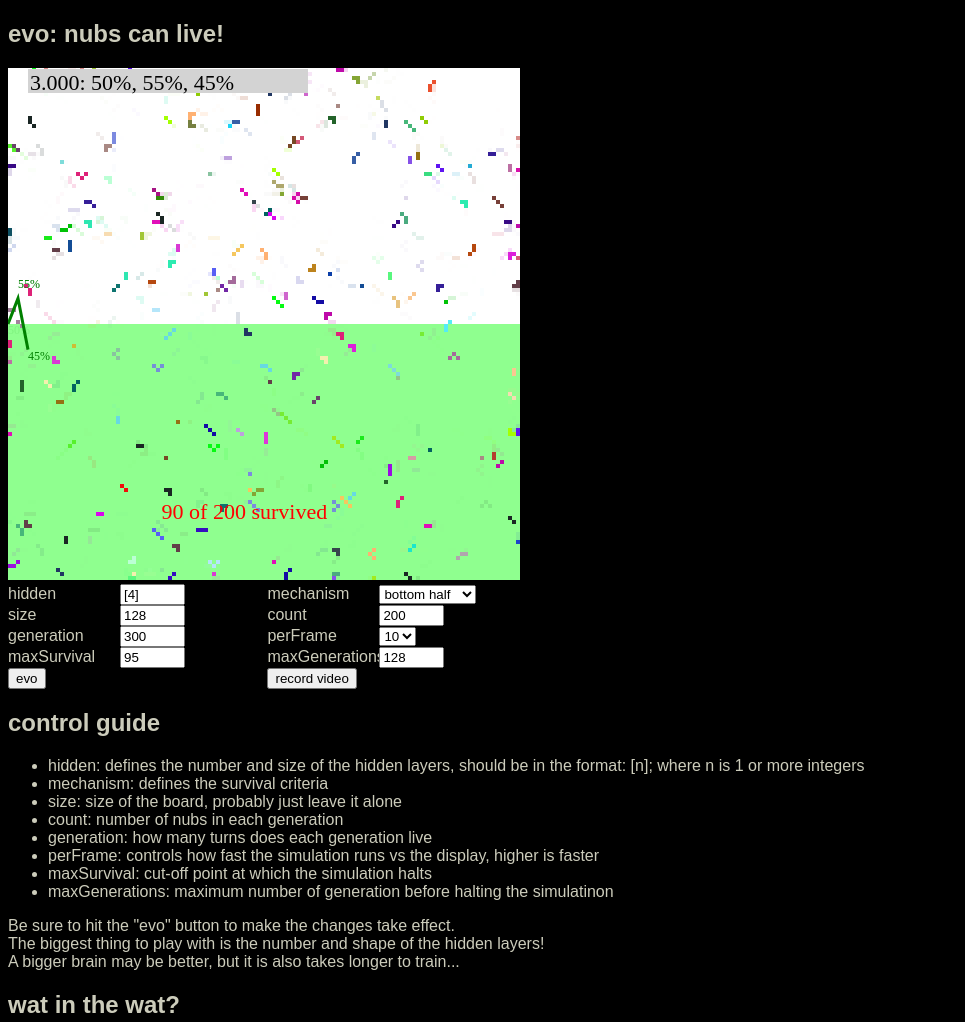
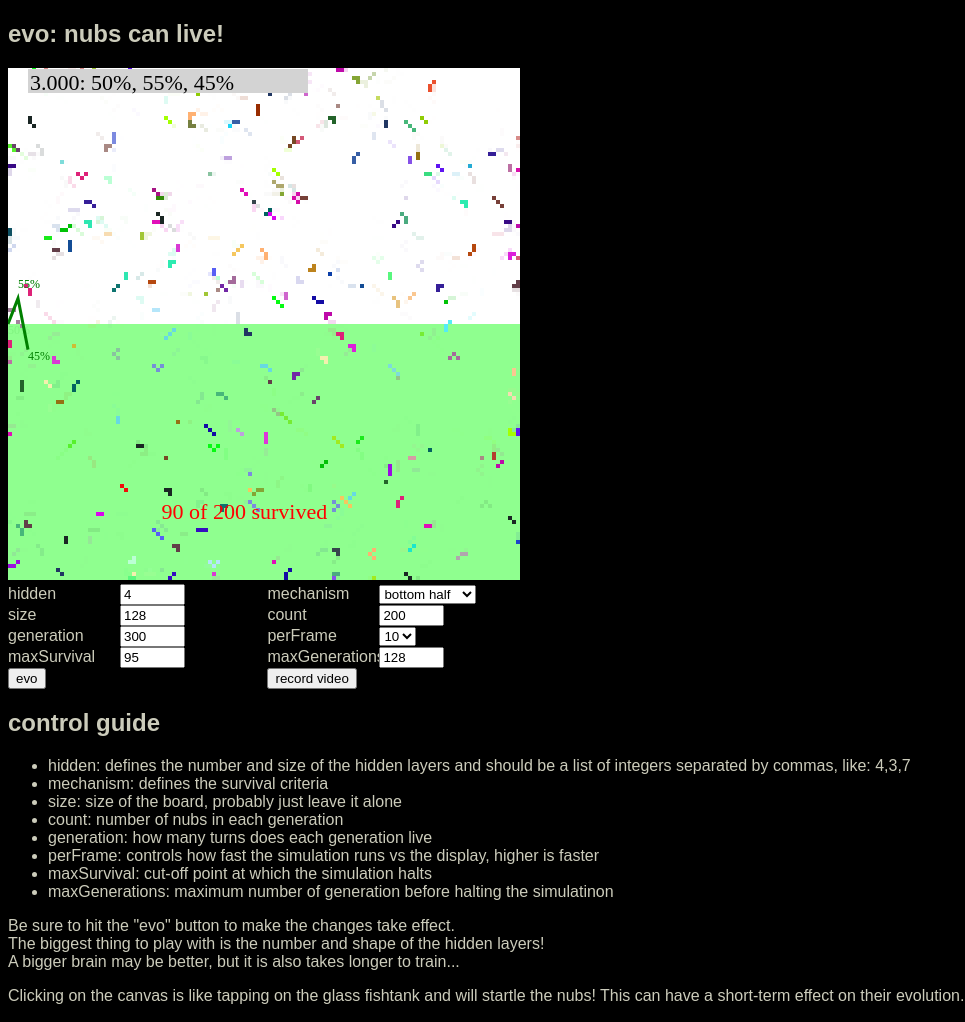
Before and after one commit to luckybit4755/i-can-has-neural-network, a website: page standalone/html/evo/evo.html in a window 1280 px wide. Shown: the top 1022 px of the page, without its empty margins (0-965 px from the left). Drawn offline with Linux system fonts and the light colour scheme.

Commit message:
make the hidden control parsing more forgiving

```diff
--- a/standalone/html/evo/evo.html
+++ b/standalone/html/evo/evo.html
@@ -34,8 +34,8 @@
 		<canvas width="512" height="512"></canvas>
 		<controls>
 			<div>
-				<span><label>hidden    </label><input size="5" name="hidden"     value="[4]"></input></span>
-				<span><label>mechanism </label><select name="mechanism" useIndex="true"></span>
+				<span><label>hidden</label><input size="5" name="hidden" value="4"></input></span>
+				<span><label>mechanism</label><select name="mechanism" useIndex="true"></span>
 					<option>bottom half</option>
 					<option>right quarter</option>
 					<option>middle circle</option>
@@ -43,8 +43,8 @@
 				</select></span>
 			</div>
 			<div>
-				<span><label>size      </label><input size="5" name="size"       value="128"></input></span>
-				<span><label>count     </label><input size="5" name="nubCount"   value="200"></input></span>
+				<span><label>size</label><input size="5" name="size" value="128"></input></span>
+				<span><label>count</label><input size="5" name="nubCount" value="200"></input></span>
 			</div>
 			<div>
 				<span><label>generation</label><input size="5" name="generation" value="300"></input></span>
@@ -55,7 +55,7 @@
 					<option>20</option>
 				</select></span>
 			</div>
-				<span><label>maxSurvival   </label><input size="5" name="maxSurvival"    value="95"></input></span>
+				<span><label>maxSurvival</label><input size="5" name="maxSurvival" value="95"></input></span>
 				<span><label>maxGenerations</label><input size="5" name="maxGenerations" value="128"></input></span>
 			<div>
 				<span><button name="evo">evo</button></span>
@@ -66,7 +66,10 @@
 		<h2>control guide</h2>
 		<p>
 			<ul>
-				<li>hidden: defines the number and size of the hidden layers, should be in the format: [n]; where n is 1 or more integers</li>
+				<li>
+					hidden: defines the number and size of the hidden layers and
+					should be a list of integers separated by commas, like: 4,3,7
+				</li>
 				<li>mechanism: defines the survival criteria</li>
 				<li>size: size of the board, probably just leave it alone</li>
 				<li>count: number of nubs in each generation</li>
@@ -78,6 +81,10 @@
 			<div>Be sure to hit the "evo" button to make the changes take effect.</div>
 			<div>The biggest thing to play with is the number and shape of the hidden layers!</div>
 			<div>A bigger brain may be better, but it is also takes longer to train...</div>
+		</p>
+		<p>
+			Clicking on the canvas is like tapping on the glass fishtank and will startle the nubs!
+			This can have a short-term effect on their evolution.
 		</p>
 
 		<h2>wat in the wat?</h2>
@@ -149,10 +156,16 @@
 			the simulation keeps going after the threshold
 			with a sort of nub Valhalla where they can frolic
 			as long as you let them live in your browser!
-
-			That said... often the long run dispotion of
+		<p>
+		</p>
+			That said... often the long run disposition of
 			nubs tends to become banal... So maybe death is
 			necessary after all... ☠
+		</p>
+		<p>
+			But then again, if you find your nubs are
+			boring, you can just tap on the glass to send
+			them scurrying!
 		</p>
 		<p>
 			Inspired in large part by
--- a/standalone/html/evo/js/Demo.js
+++ b/standalone/html/evo/js/Demo.js
@@ -7,6 +7,7 @@ class Demo {
 	run() {
 		this.evo = new Evo();
 		this.controller();
+		this.evo.canvas.addEventListener( 'click', () => this.evo.placeNubs() );
 	}
 
 	controller() {
@@ -23,7 +24,7 @@ class Demo {
 		});
 		button.click();
 
-		const recordCanvas = new RecordCanvas();
+		const recordCanvas = new RecordCanvas( this.evo.canvas );
 
 		const record = this.controls.get( 'record' )();
 		record.addEventListener( 'click', () => {
@@ -50,15 +51,14 @@ class Demo {
 				case 'record':
 				case 'evo': break;
 				case 'hidden':
-					const hidden = JSON.parse( value );
-					if ( !Array.isArray( hidden ) ) {
-						errors.push( `hidden must be an array, not ${tmp}` );
+					const hidden = value
+						.replace( /[^0-9]+/g, ' ' ).replace( /\s\s*/, ' ' ).trim()
+						.split( ' ' ).map( v => parseInt( v.trim() ) );
+					if ( hidden.length != hidden.filter( n=> n === parseInt( n ) ).length ) {
+						errors.push( `hidden must be a off integers, not ${tmp}` );
 						continue;
 					}
-					if ( hidden.length != hidden.filter( n=> n === parseInt( n ) ).length ) {
-						errors.push( `hidden must be an array of integers, not ${tmp}` );
-						continue;
-					}
+					console.log( 'hidden is', hidden );
 					value = hidden;
 					break;
 				default:
```
